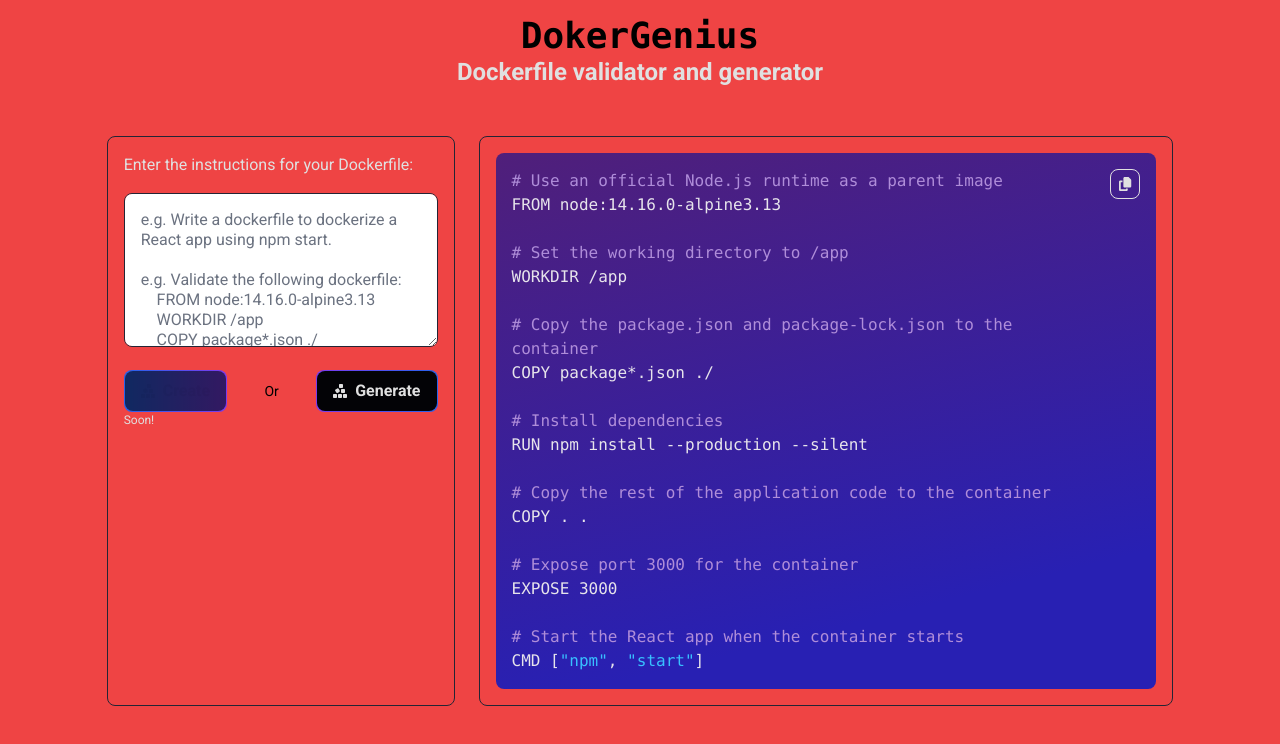
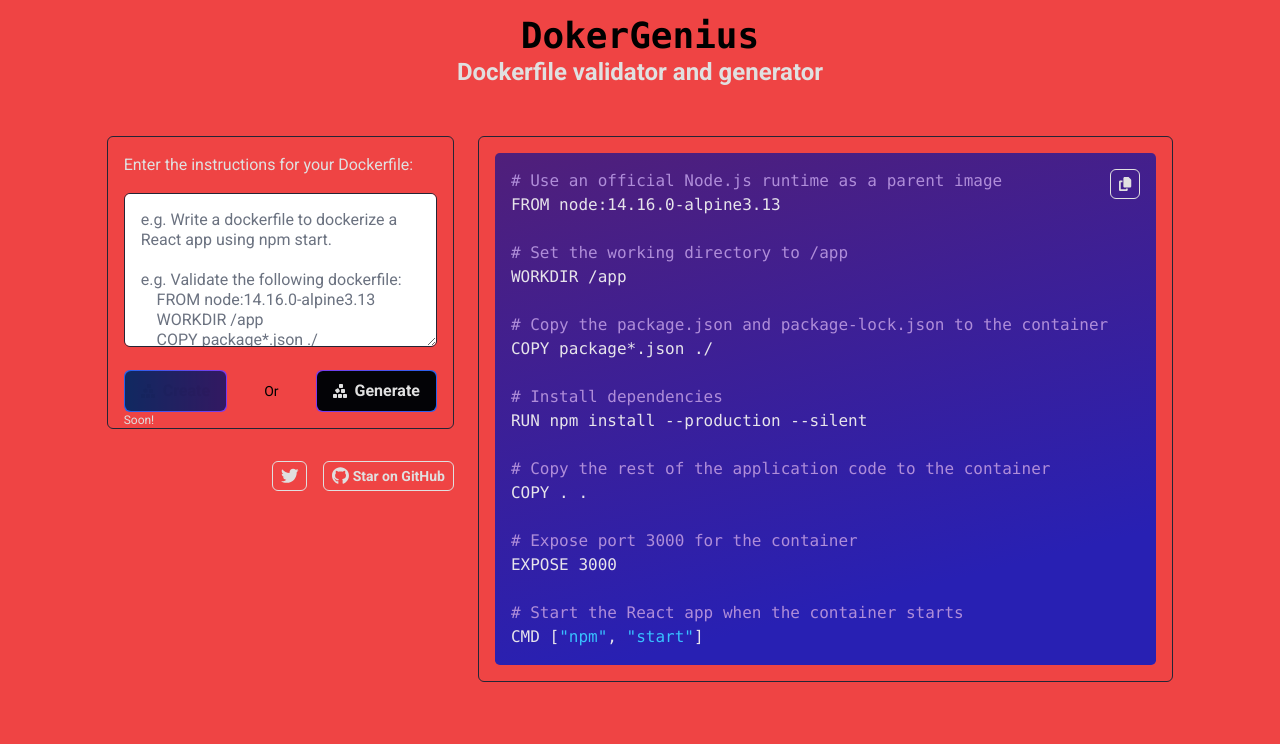
Before and after one commit to ljaviertovar/doker-genius, a Next.js app: page / in a window 1280 px wide. Shown: the top 744 px of the page. Built offline with nearby package versions, Linux system fonts and the light colour scheme.

Commit message:
add buttons RRSS

```diff
--- a/package.json
+++ b/package.json
@@ -10,6 +10,7 @@
 	},
 	"dependencies": {
 		"@fortawesome/fontawesome-svg-core": "^6.4.0",
+		"@fortawesome/free-brands-svg-icons": "^6.4.0",
 		"@fortawesome/free-solid-svg-icons": "^6.4.0",
 		"@fortawesome/react-fontawesome": "^0.2.0",
 		"@next/font": "^13.4.1",
--- /dev/null
+++ b/src/components/RRSS.tsx
@@ -0,0 +1,27 @@
+import { faGithub, faTwitter } from "@fortawesome/free-brands-svg-icons"
+
+import { FontAwesomeIcon } from "@fortawesome/react-fontawesome"
+export default function RRSS() {
+	return (
+		<div className='flex justify-end gap-4'>
+			<a
+				href='https://twitter.com/ljaviertovar'
+				rel='noopener noreferrer'
+				target='_blank'
+				title='Twitter'
+				className='text-sm dark:bg-custom-dark-950 border border-custom-dark-50 hover:border-white text-custom-dark-50 hover:text-white font-semibold py-1 px-2 rounded-md'
+			>
+				<FontAwesomeIcon icon={faTwitter} size='lg' />
+			</a>
+			<a
+				href='https://github.com/ljaviertovar/doker-genius'
+				rel='noopener noreferrer'
+				target='_blank'
+				title='Repository GitHub'
+				className='text-sm dark:bg-custom-dark-950 border border-custom-dark-50 hover:border-white text-custom-dark-50 hover:text-white font-semibold py-1 px-2 rounded-md'
+			>
+				<FontAwesomeIcon icon={faGithub} size='lg' /> Star on GitHub
+			</a>
+		</div>
+	)
+}
--- a/src/components/dockerComponents/CodeDockerFile.tsx
+++ b/src/components/dockerComponents/CodeDockerFile.tsx
@@ -21,7 +21,7 @@
 					overflow: "visible",
 					wordWrap: "break-word",
 					paddingRight: "3rem",
-					borderRadius: "0.5rem",
+					borderRadius: "0.3rem",
 					padding: "1rem",
 				}}
 				lineProps={{ style: { whiteSpace: "pre-wrap" } }}
--- a/src/components/ui/CopyButton.tsx
+++ b/src/components/ui/CopyButton.tsx
@@ -6,7 +6,7 @@
 		<button
 			type='button'
 			title='Copy'
-			className='text-sm dark:bg-custom-dark-950 border border-custom-dark-50 hover:border-white text-custom-dark-50 hover:text-white font-semibold py-1 px-2 rounded-lg'
+			className='text-sm dark:bg-custom-dark-950 border border-custom-dark-50 hover:border-white text-custom-dark-50 hover:text-white font-semibold py-1 px-2 rounded-md'
 		>
 			<FontAwesomeIcon icon={faCopy} />
 		</button>
--- a/src/components/ui/CreateButton.tsx
+++ b/src/components/ui/CreateButton.tsx
@@ -12,9 +12,9 @@
 export default function CreateButton() {
 	return (
 		<div className='flex flex-col relative'>
-			<button type='button' className='p-px rounded-lg bg-gradient-to-r from-blue-600 to-violet-600' disabled>
+			<button type='button' className='p-px rounded-md bg-gradient-to-r from-blue-600 to-violet-600' disabled>
 				<div
-					className={`flex items-center gap-2 dark:text-custom-dark-50 dark::hover:text-white px-4 py-2 font-semibold rounded-lg bg-custom-dark-950 opacity-60`}
+					className={`flex items-center gap-2 dark:text-custom-dark-50 dark::hover:text-white px-4 py-2 font-semibold rounded-md bg-custom-dark-950 opacity-60`}
 				>
 					<FontAwesomeIcon icon={faCubesStacked} /> Create
 				</div>
--- a/src/components/ui/GenerateButton.tsx
+++ b/src/components/ui/GenerateButton.tsx
@@ -17,14 +17,14 @@
 	return (
 		<button
 			type='submit'
-			className='p-px rounded-lg bg-gradient-to-r from-violet-600 to-blue-600'
+			className='p-px rounded-md bg-gradient-to-r from-violet-600 to-blue-600'
 			disabled={generating}
 		>
 			<div
 				className={`flex items-center gap-2 dark: text-custom-dark-50
        dark:hover:${!generating && "text-white"} ${
 					generating && "opacity-60"
-				} px-4 py-2 font-semibold rounded-lg bg-custom-dark-950`}
+				} px-4 py-2 font-semibold rounded-md bg-custom-dark-950`}
 			>
 				{!generating && <FontAwesomeIcon icon={faCubesStacked} />}
 				{generating ? "Generating" : "Generate"}
--- a/src/pages/index.tsx
+++ b/src/pages/index.tsx
@@ -5,6 +5,7 @@
 import GenerateButton from "@/components/ui/GenerateButton"
 import CopyButton from "@/components/ui/CopyButton"
 import CreateButton from "../components/ui/CreateButton"
+import RRSS from "@/components/RRSS"
 
 export default function HomePage() {
 	const { generate, generating, error, dockerfile } = useDockerfileGenerator()
@@ -21,13 +22,14 @@
 	return (
 		<MainLayout title={"Doker Genius"} pageDescription={"Dockerfiles Generator"}>
 			<div className='flex gap-6 w-full'>
-				<div className='w-2/6 dark:bg-custom-dark-900 p-4 rounded-lg border border-custom-dark-800'>
-					<form onSubmit={handleSubmit} className='mb-8 text-center'>
+				<section className='w-2/6  '>
+					<main className='p-4 rounded-md   dark:bg-custom-dark-900 border border-custom-dark-800 h-fit'>
+						<form onSubmit={handleSubmit}>
 							<label className='text-md text-left text-custom-dark-50 block mb-2'>
 								Enter the instructions for your Dockerfile:
 							</label>
 							<textarea
-							className={` text-md border border-custom-dark-800 appearance-none rounded-lg w-full p-4 bg-custom-gray-bg dark:bg-custom-dark-950 text-gray-700 dark:text-custom-dark-50 leading-tight mb-4 mt-2`}
+								className={` text-md border border-custom-dark-800 appearance-none rounded-md w-full p-4 bg-custom-gray-bg dark:bg-custom-dark-950 text-gray-700 dark:text-custom-dark-50 leading-tight mb-4 mt-2`}
 								rows={6}
 								placeholder={inputPlaceholder}
 								name='prompt'
@@ -42,14 +44,18 @@
 								<GenerateButton generating={generating} />
 							</div>
 						</form>
-				</div>
+					</main>
+					<footer className='my-8'>
+						<RRSS />
+					</footer>
+				</section>
 
-				<div className='w-4/6 dark:bg-custom-dark-900 p-4 rounded-lg border border-custom-dark-800 relative'>
+				<section className='w-4/6 dark:bg-custom-dark-900 p-4 rounded-md border border-custom-dark-800 relative'>
 					<div className='absolute right-8 top-8'>
 						<CopyButton />
 					</div>
 					<CodeDockerFile textCode={(dockerfile as string) ?? dockerfilePlaceholder} />
-				</div>
+				</section>
 			</div>
 		</MainLayout>
 	)
```
Also changed, not shown: 1 other file (tests, documents, lock files or other folders). Lines whose indentation alone changed are shown as unchanged.
